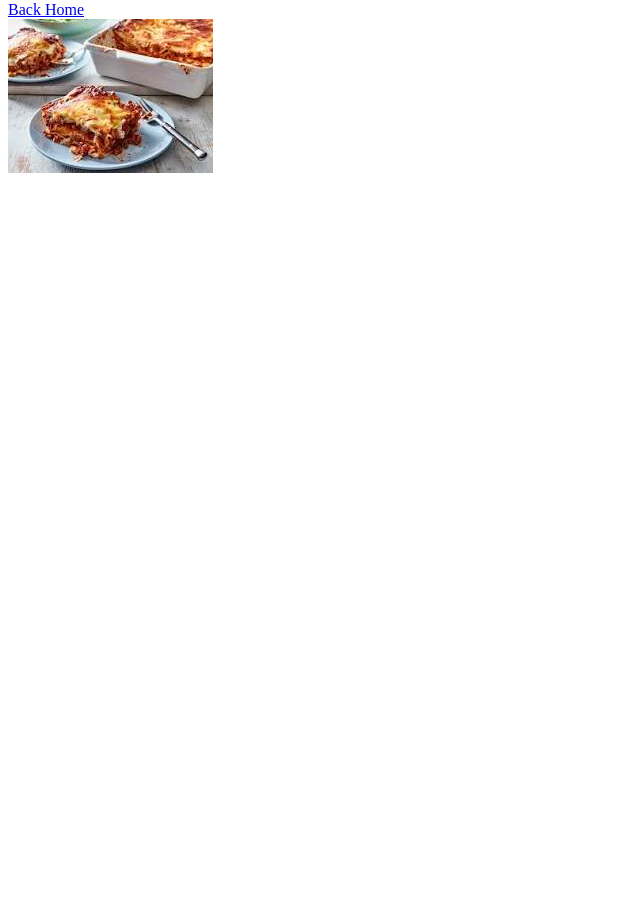
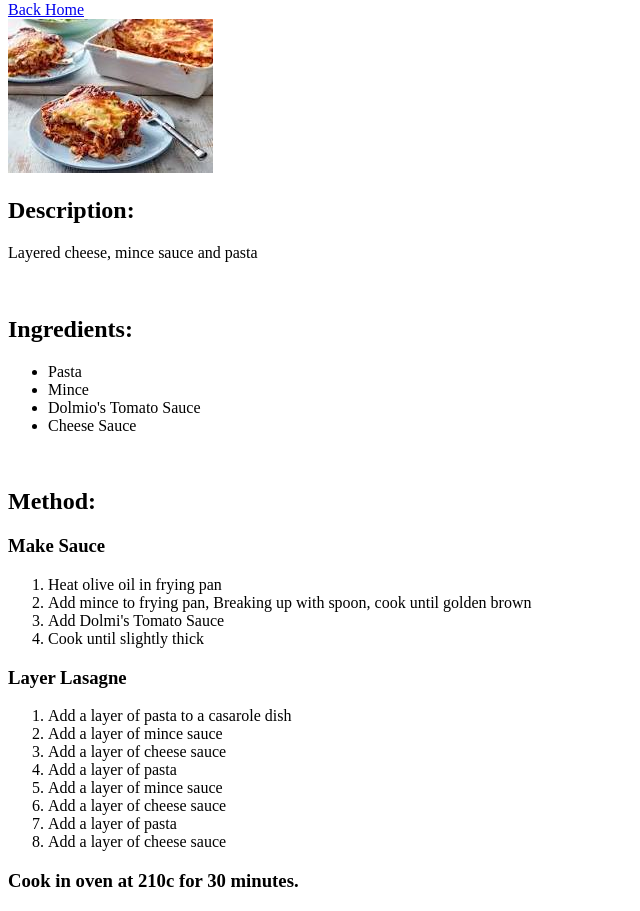
Before and after one commit to Hystings/odin-recipes, a plain HTML site: page recipes/lasagna.html in a window 1280 px wide. Shown: the part 79-990 px from the top of the page, without its empty margins (0-640 px from the left). Before the commit the page ends 800 px from the top, so only its background shows below. Drawn offline with Linux system fonts and the light colour scheme.

Commit message:
Modified recipes of bolognese.html, lasagna.html and tomatosoup.html

```diff
--- a/recipes/lasagna.html
+++ b/recipes/lasagna.html
@@ -9,5 +9,35 @@
     <a href="../index.html">Back Home</a>
     <br>
     <img src="../images/lasagna.jpeg">
+    <br><h2>Description:</h2>
+    <p>Layered cheese, mince sauce and pasta</p>
+    <br><h2>Ingredients:</h2>
+    <ul>
+        <li>Pasta</li>
+        <li>Mince</li>
+        <li>Dolmio's Tomato Sauce</li>
+        <li>Cheese Sauce</li>
+    </ul>
+    <br><h2>Method:</h2>
+    <h3>Make Sauce</h3>
+    <ol>
+        <li>Heat olive oil in frying pan</li>
+        <li>Add mince to frying pan, Breaking up with spoon, cook until golden brown</li>
+        <li>Add Dolmi's Tomato Sauce</li>
+        <li>Cook until slightly thick</li>
+    </ol>
+    <h3>Layer Lasagne</h3>
+    <ol>
+        <li>Add a layer of pasta to a casarole dish</li>
+        <li>Add a layer of mince sauce</li>
+        <li>Add a layer of cheese sauce</li>
+        <li>Add a layer of pasta</li>
+        <li>Add a layer of mince sauce</li>
+        <li>Add a layer of cheese sauce</li>
+        <li>Add a layer of pasta</li>
+        <li>Add a layer of cheese sauce</li>
+    </ol>
+    <h3>Cook in oven at 210c for 30 minutes.</h3>
+
 </body>
 </html>
```
Also changed, not shown: recipes/bolognese.html (+15 -2 lines), recipes/tomatosoup.html (+23 -0 lines).
